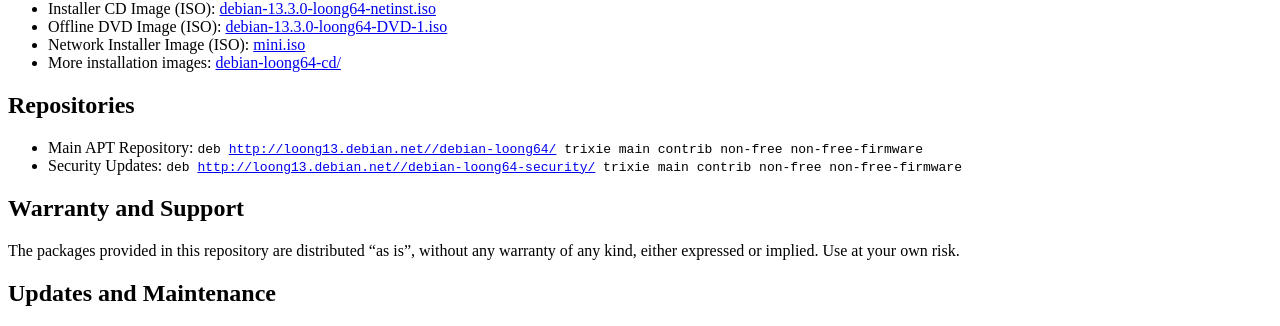
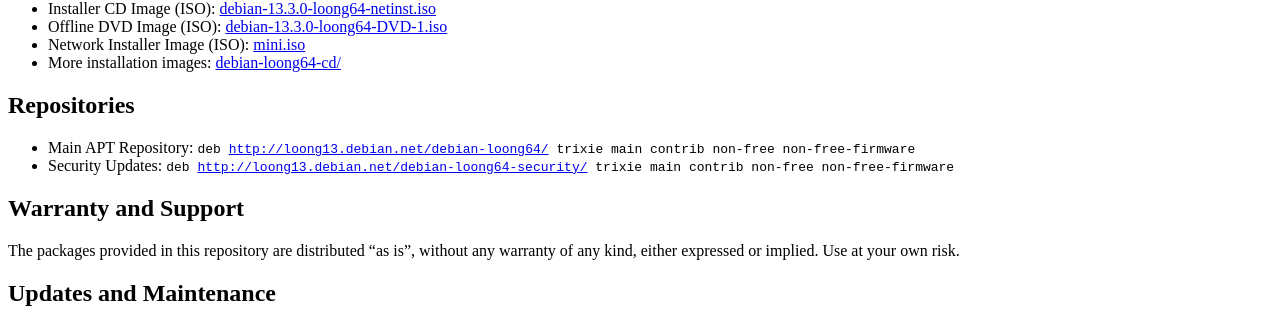
Before and after one commit to triloong/website, a Jekyll site: the page built from index.md, in a window 1280 px wide and 900 px high. Shown: the part 273-599 px from the top of the window. Built offline with Jekyll 4.4.1, drawn with Linux system fonts in a browser that asks for light colours; part of the change alters nothing that is shown.

Commit message:
fix urls in the doc

```diff
--- a/_config.yml
+++ b/_config.yml
@@ -1,7 +1,7 @@
 title: Loong13 - Debian Trixie 13 for LoongArch
 description:
 baseurl: ""
-url: "http://loong13.debian.net/"
+url: "http://loong13.debian.net"
 
 
 
--- a/_includes/head.html
+++ b/_includes/head.html
@@ -14,7 +14,7 @@
 
 <meta property="og:title" content="{{ page_title }}" />
 <meta property="og:description" content="{{ page_desc  }}" />
-<meta property="og:url" content="{{ site.url }}{{ site.baseurl }}{{ page.url }}" />
+<meta property="og:url" content="{{ page.url | absolute_url }}" />
 <meta property="og:locale" content="en_US" />
 <meta property="og:type" content="website" />
 {% if page.date %}
--- a/index.md
+++ b/index.md
@@ -30,8 +30,8 @@ procedure for building and uploading Debian packages has been followed as closel
 
 ## Repositories
 
-- Main APT Repository: <code>deb <a href="/debian-loong64/">{{site.url}}/debian-loong64/</a> trixie main contrib non-free non-free-firmware</code>
-- Security Updates: <code>deb <a href="/debian-loong64-security/">{{site.url}}/debian-loong64-security/</a> trixie main contrib non-free non-free-firmware</code>
+- Main APT Repository: <code>deb <a href="/debian-loong64/">{{ '/debian-loong64/' | absolute_url }}</a> trixie main contrib non-free non-free-firmware</code>
+- Security Updates: <code>deb <a href="/debian-loong64-security/">{{ '/debian-loong64-security/' | absolute_url }}</a> trixie main contrib non-free non-free-firmware</code>
 
 ## Warranty and Support
 
```
